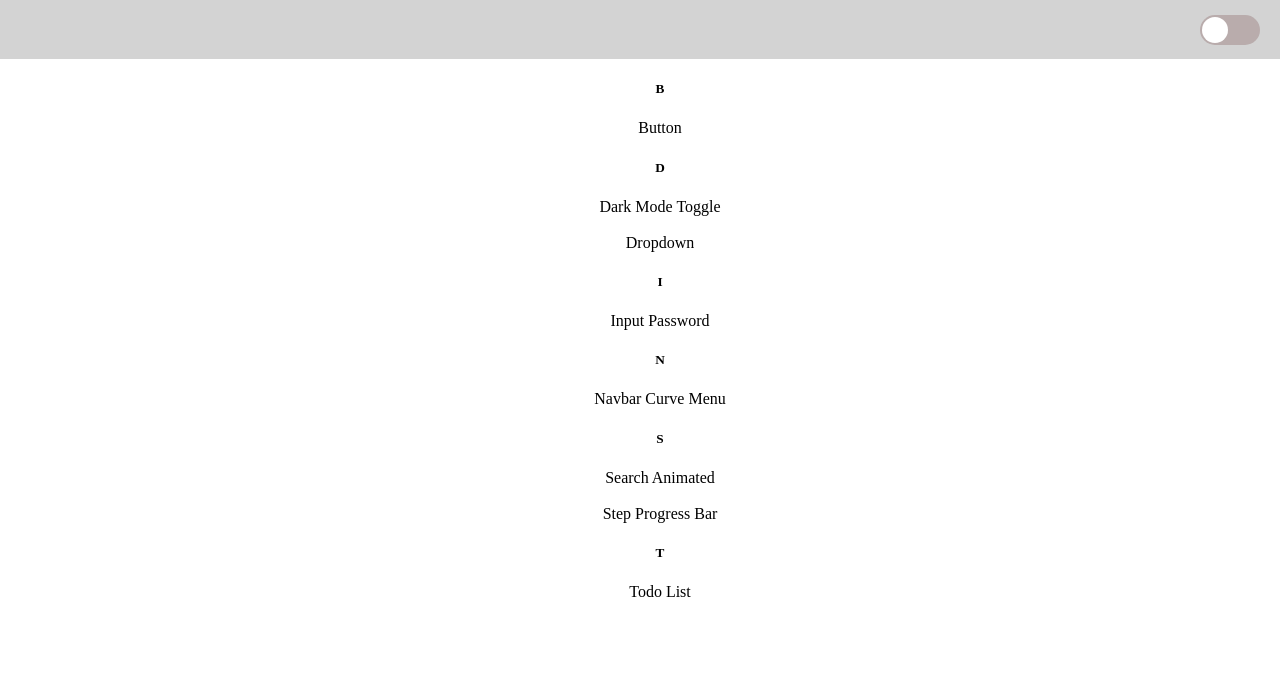
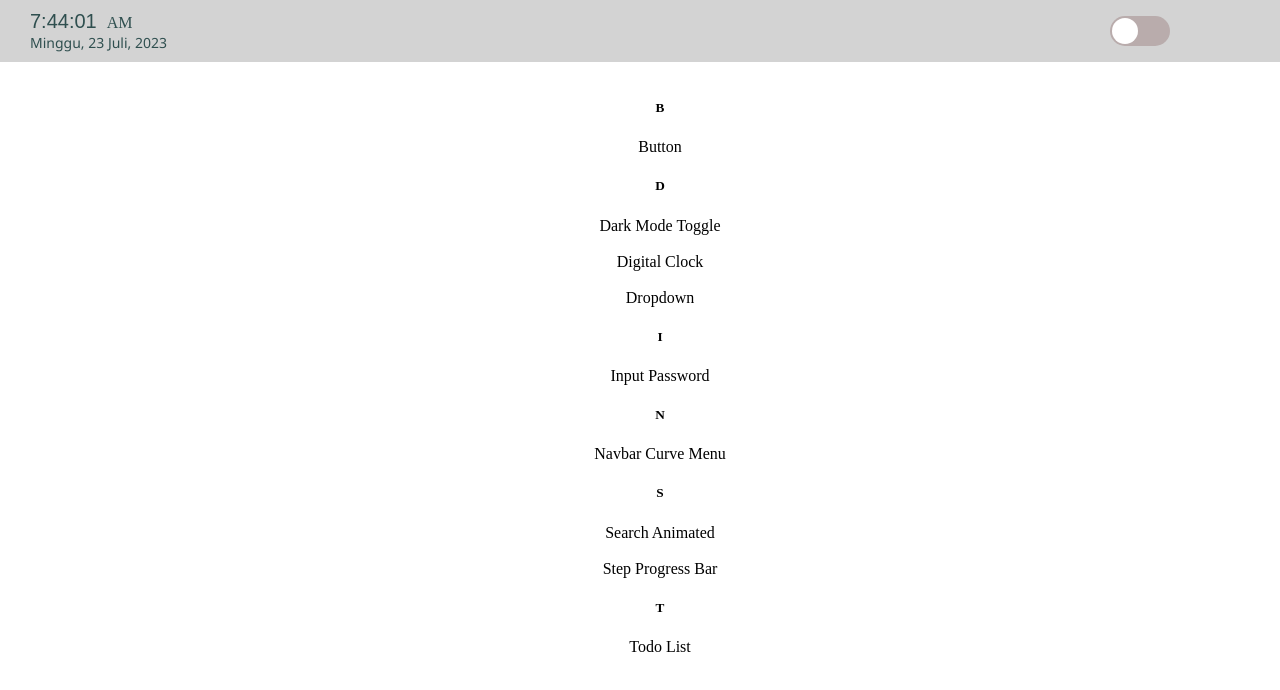
Before and after one commit to Melvice999/components, a plain HTML site: page index.html in a window 1280 px wide. Shown: the top 690 px of the page. Drawn offline with Linux system fonts and the light colour scheme; a web font is replaced by a local one.

Commit message:
Commit message

```diff
--- a/index.html
+++ b/index.html
@@ -4,35 +4,67 @@
     <meta charset="UTF-8" />
     <meta name="viewport" content="width=device-width, initial-scale=1.0" />
     <title>Melvin's Components</title>
-    <link rel="shortcut icon" href="favico/favico.png" type="image/x-icon"/>
+    <link rel="shortcut icon" href="favico/favico.png" type="image/x-icon" />
 
     <!-- catamaran font cdn -->
     <link href="https://fonts.cdnfonts.com/css/catamaran" rel="stylesheet" />
 
+    <!-- digital font cdn -->
+    <link
+      href="https://fonts.cdnfonts.com/css/digital-7-mono"
+      rel="stylesheet"
+    />
+
     <style>
+      * {
+        font-family: catamaran;
+      }
       body {
         margin: 0;
         transition: 0.4s;
       }
       /* navbar */
-      * {
-        font-family: catamaran;
-      }
       .navbar {
+        position: fixed;
+        top: 0;
+        width: 100%;
         display: flex;
-        justify-content: end;
+        justify-content: space;
         align-items: center;
         background-color: lightgray;
-        padding: 20px 20px;
+        padding: 10px 10px;
       }
       .navbar.on {
         background-color: darkslategrey;
+      }
+      /* date and time */
+      .date-and-time {
+        color: darkslategrey;
+      }
+      .date-and-time.on {
+        color: white;
+      }
+      /* clock */
+      #time {
+        font-size: 20px;
+        font-family: "Digital-7 Mono", sans-serif;
+      }
+      /* am/pm */
+      #meridiem {
+        display: inline;
+        margin-left: 6px;
+        margin-top: 6px;
+      }
+      #date {
+        font-size: 14px;
+        font-family: "Segoe UI", Tahoma, Geneva, Verdana, sans-serif;
       }
       /* toggle */
       .input {
         visibility: hidden;
       }
       .label {
+        right: 10%;
         position: absolute;
         width: 60px;
         height: 30px;
@@ -55,7 +87,7 @@
       }
       .input:checked + .label .circle {
         animation: toggleOn 0.4s linear forwards;
-        background-color: black;
+        background-color: darkslategrey;
       }
 
       @keyframes toggleOn {
@@ -74,8 +106,10 @@
           transform: translateX(0);
         }
       }
-
       /* content */
+      .content {
+        margin-top: 100px;
+      }
       .content a {
         color: black;
         text-decoration: none;
@@ -86,8 +120,6 @@
       .ul {
         text-align: center;
       }
-
-      /* content dark on */
       .content.on a {
         color: white;
         text-decoration: none;
@@ -95,6 +127,7 @@
       .content.on h5 {
         color: white;
       }
+      /* footer */
       .footer {
         transform: translateY(100%);
         font-family: "Gill Sans", "Gill Sans MT", "Trebuchet MS";
@@ -111,18 +144,29 @@
 
   <body>
     <div class="navbar">
+      <!-- toggle -->
       <input type="checkbox" id="dark-mode" class="input" />
       <label for="dark-mode" class="label">
         <div class="circle"></div>
       </label>
+      <!-- date and time -->
+      <div class="date-and-time">
+        <span id="time"></span>
+        <span id="meridiem"></span>
+        <div id="date"></div>
+      </div>
     </div>
 
+    <!-- content -->
     <div class="content">
       <ul class="ul">
         <li><h5>B</h5></li>
         <li><a href="button/index.html">Button</a></li>
         <li><h5>D</h5></li>
-        <li><a href="dark-mode-toggle/index.html">Dark Mode Toggle</a></li><br>
+        <li><a href="dark-mode-toggle/index.html">Dark Mode Toggle</a></li>
+        <br />
+        <li><a href="digital-clock/index.html">Digital Clock</a></li>
+        <br />
         <li><a href="dropdown/index.html">Dropdown</a></li>
         <li><h5>I</h5></li>
         <li><a href="input-password/index.html">Input Password</a></li>
@@ -144,10 +188,12 @@
     </div>
 
     <script>
+      // dark/light theme
       const inputEl = document.querySelector(".input");
       const bodyEl = document.querySelector("body");
       const contentEl = document.querySelector(".content");
       const navbarEl = document.querySelector(".navbar");
+      const date_and_timeEl = document.querySelector(".date-and-time");
 
       // default toggle
       inputEl.checked = JSON.parse(localStorage.getItem("mode"));
@@ -159,10 +205,12 @@
           bodyEl.style.backgroundColor = "black";
           navbarEl.classList.add("on");
           contentEl.classList.add("on");
+          date_and_timeEl.classList.add("on");
         } else {
           bodyEl.style.backgroundColor = "white";
           navbarEl.classList.remove("on");
           contentEl.classList.remove("on");
+          date_and_timeEl.classList.remove("on");
         }
       }
       // run function toggle
@@ -175,6 +223,67 @@
       function updateLocalStorage() {
         localStorage.setItem("mode", JSON.stringify(inputEl.checked));
       }
+
+      // clock
+      setInterval(() => {
+        const time = document.querySelector("#time");
+        const meridiem = document.querySelector("#meridiem");
+        let date = new Date();
+        let hours = date.getHours();
+        let minutes = date.getMinutes();
+        let seconds = date.getSeconds();
+        let day_night = "AM";
+        if (hours > 12) {
+          day_night = "PM";
+          hours = hours - 12;
+        }
+        if (minutes < 10) {
+          minutes = "0" + minutes;
+        }
+        if (seconds < 10) {
+          seconds = "0" + seconds;
+        }
+        time.textContent = hours + ":" + minutes + ":" + seconds;
+        meridiem.textContent = day_night;
+      });
+
+      // date
+      let days = [
+        "Minggu",
+        "Senin",
+        "Selasa",
+        "Rabu",
+        "Kamis",
+        "Jum'at",
+        "Sabtu",
+      ]; //array of days
+      let months = [
+        "Januari",
+        "Februari",
+        "Maret",
+        "April",
+        "Mei",
+        "Juni",
+        "Juli",
+        "Agustus",
+        "September",
+        "Oktober",
+        "November",
+        "Desember",
+      ]; //array of months
+      let date = new Date(); //creating Date object
+      let currentDay = days[date.getDay()]; //determining day using the array and method
+      let currentMonth = months[date.getMonth()]; //determining month using the array and method
+      let currentDate = date.getDate(); //current date
+      let currentYear = date.getFullYear(); //current year
+      document.getElementById("date").innerHTML =
+        currentDay +
+        ", " +
+        currentDate +
+        " " +
+        currentMonth +
+        ", " +
+        currentYear;
     </script>
   </body>
 </html>
```
Also changed, not shown: digital-clock/index.html (added, +112 -0 lines), panduan.txt.
